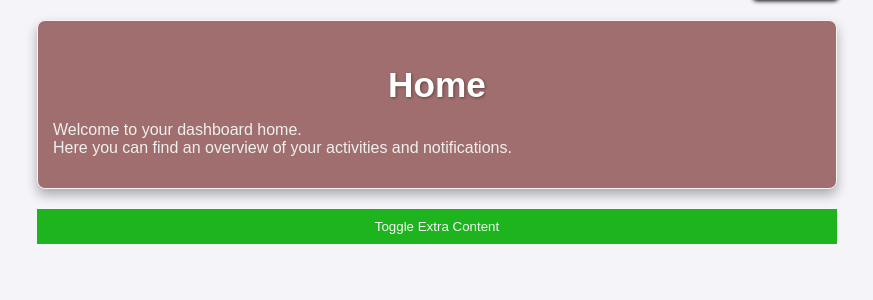
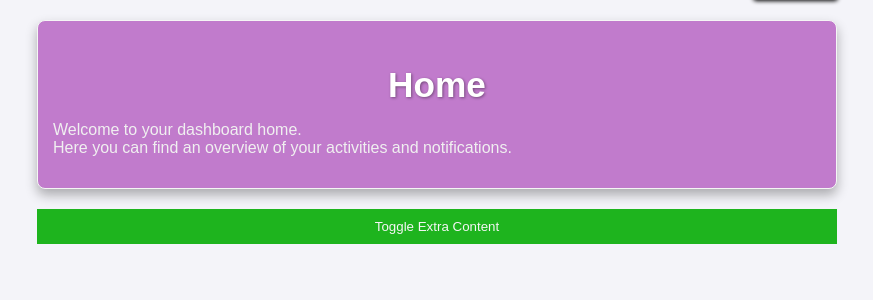
Before and after one commit to AsathKhan/TaskBuddy, a Django app: page /dashboard/ in a window 1280 px wide, after a click on "Home". Shown: the part 151-451 px from the top of the page, without its empty margins (203-1076 px from the left). Run offline with Django 5.2, Linux system fonts and the light colour scheme; a user stored in the database is signed in; data comes from the database, SQL or seed files in the repository; both versions use the stored data as it was after the commit.

Commit message:
css improved

```diff
--- a/BuddyWorks/static/BuddyWorks/css/dashboard.css
+++ b/BuddyWorks/static/BuddyWorks/css/dashboard.css
@@ -51,7 +51,7 @@ header h1{
 .tab-content {
     margin-top: 20px;
     padding: 15px;
-    background: rgb(160, 110, 110);
+    background: rgb(193, 123, 204);
     border: 1px solid rgb(245, 245, 245);
     border-radius: 8px;
 }
@@ -71,3 +71,11 @@ header h1{
     width: 100%;
     text-align: center;
 }
+
+#extra-content {
+    background-color: rgba(0, 0, 0, 0.15);
+    padding: 1.8rem;
+    border-radius: 10px;
+    color: #ba9050;
+    text-align: center;
+}
--- a/BuddyWorks/static/BuddyWorks/css/task_overview.css
+++ b/BuddyWorks/static/BuddyWorks/css/task_overview.css
@@ -8,7 +8,7 @@ body {
 section {
     max-width: 800px;
     margin: auto;
-    background: linear-gradient(to bottom right, #8d4fcf, #32b99c);
+    background: linear-gradient(to bottom right, #b492d8, #32b99c);
     padding: 2rem;
     color: #f0f0f0;
     border-radius: 12px;
@@ -93,11 +93,3 @@ h2 {
 section:hover {
     transform: scale(1.03);
 }
-
-#extra-content {
-    background-color: rgba(0, 0, 0, 0.15);
-    padding: 1.8rem;
-    border-radius: 10px;
-    color: #ffca28;
-    text-align: center;
-}
--- a/BuddyWorks/templates/BuddyWorks/task_overview.html
+++ b/BuddyWorks/templates/BuddyWorks/task_overview.html
@@ -10,8 +10,6 @@
 </head>
 <body>
     <section>
-        <h2> Task Overview</h2>
-
         <div class="task-summary">
             <div class="summary-item" id="pending-tasks">
                 <h3>Pending</h3>
```
Also changed, not shown: BuddyWorks/static/BuddyWorks/js/task_overview.js (+1 -8 lines), db.sqlite3.
